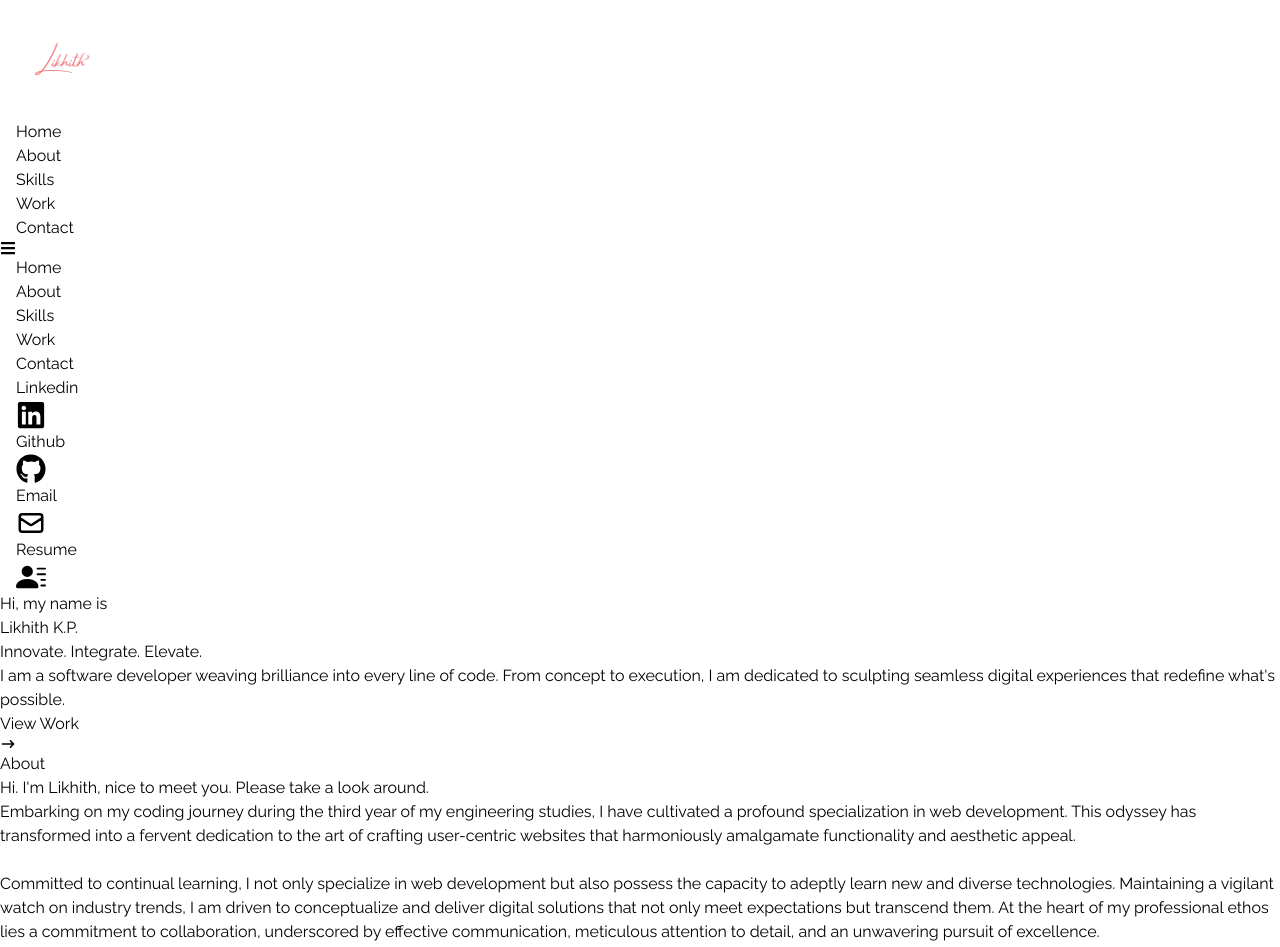
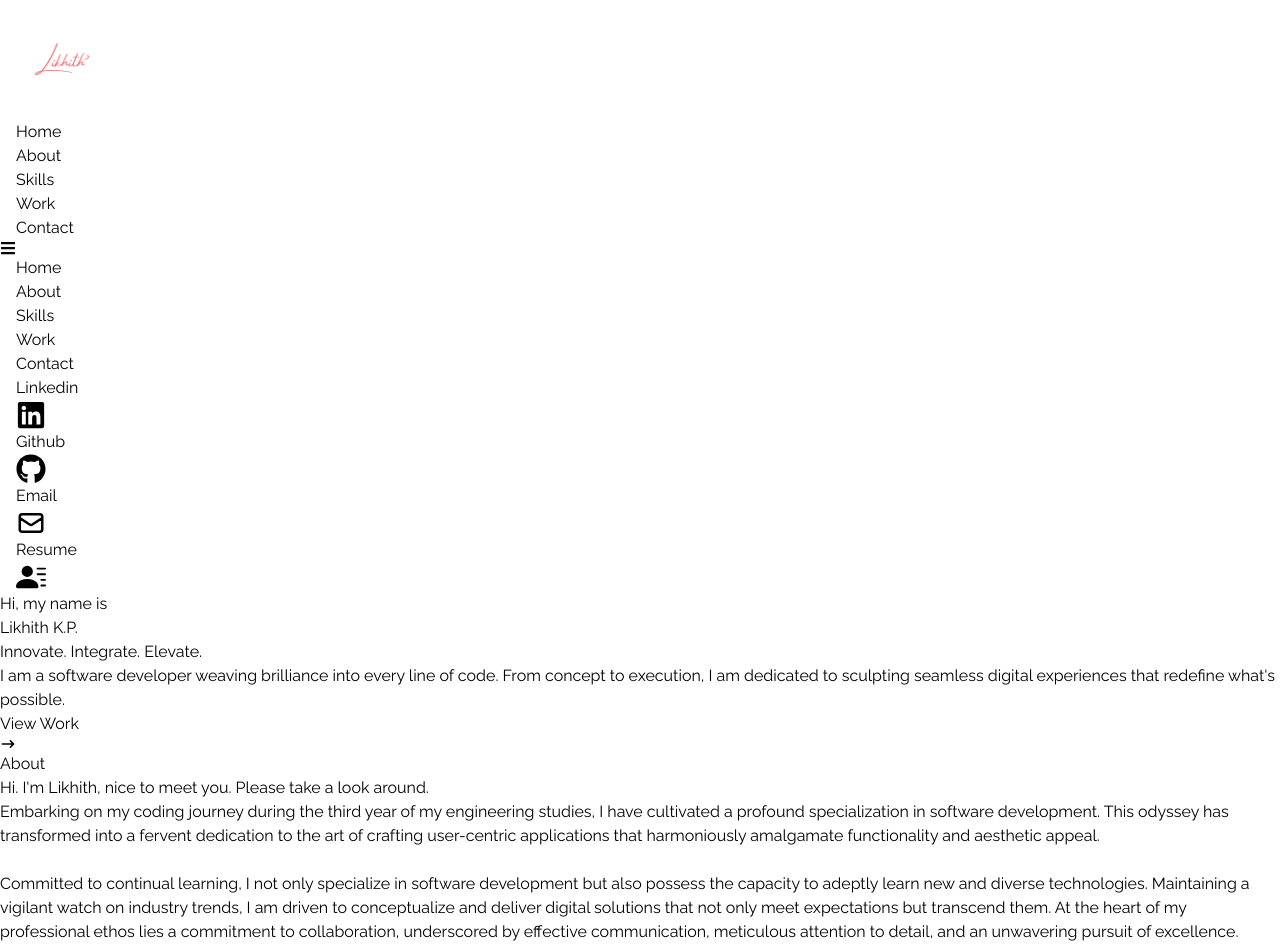
Before and after one commit to likhithkp/React-Portfolio, a React (Vite) app: page / in a window 1280 px wide. Shown: the top 947 px of the page. Built offline with nearby package versions, Linux system fonts and the light colour scheme.

Commit message:
Update About.jsx

```diff
--- a/src/components/About.jsx
+++ b/src/components/About.jsx
@@ -18,12 +18,10 @@ const About = () => {
           </div>
           <div>
           <p>
-          Embarking on my coding journey during the third year of my engineering studies, I have cultivated a profound specialization in web development. This odyssey has transformed into a fervent dedication to the art of crafting user-centric websites that harmoniously amalgamate functionality and aesthetic appeal.
-          </p>
+          Embarking on my coding journey during the third year of my engineering studies, I have cultivated a profound specialization in software development. This odyssey has transformed into a fervent dedication to the art of crafting user-centric applications that harmoniously amalgamate functionality and aesthetic appeal.</p>
           <br />
           <p>
-          Committed to continual learning, I not only specialize in web development but also possess the capacity to adeptly learn new and diverse technologies. Maintaining a vigilant watch on industry trends, I am driven to conceptualize and deliver digital solutions that not only meet expectations but transcend them. At the heart of my professional ethos lies a commitment to collaboration, underscored by effective communication, meticulous attention to detail, and an unwavering pursuit of excellence.
-          </p>
+          Committed to continual learning, I not only specialize in software development but also possess the capacity to adeptly learn new and diverse technologies. Maintaining a vigilant watch on industry trends, I am driven to conceptualize and deliver digital solutions that not only meet expectations but transcend them. At the heart of my professional ethos lies a commitment to collaboration, underscored by effective communication, meticulous attention to detail, and an unwavering pursuit of excellence.</p>
           </div>
         </div>
       </div>
```
